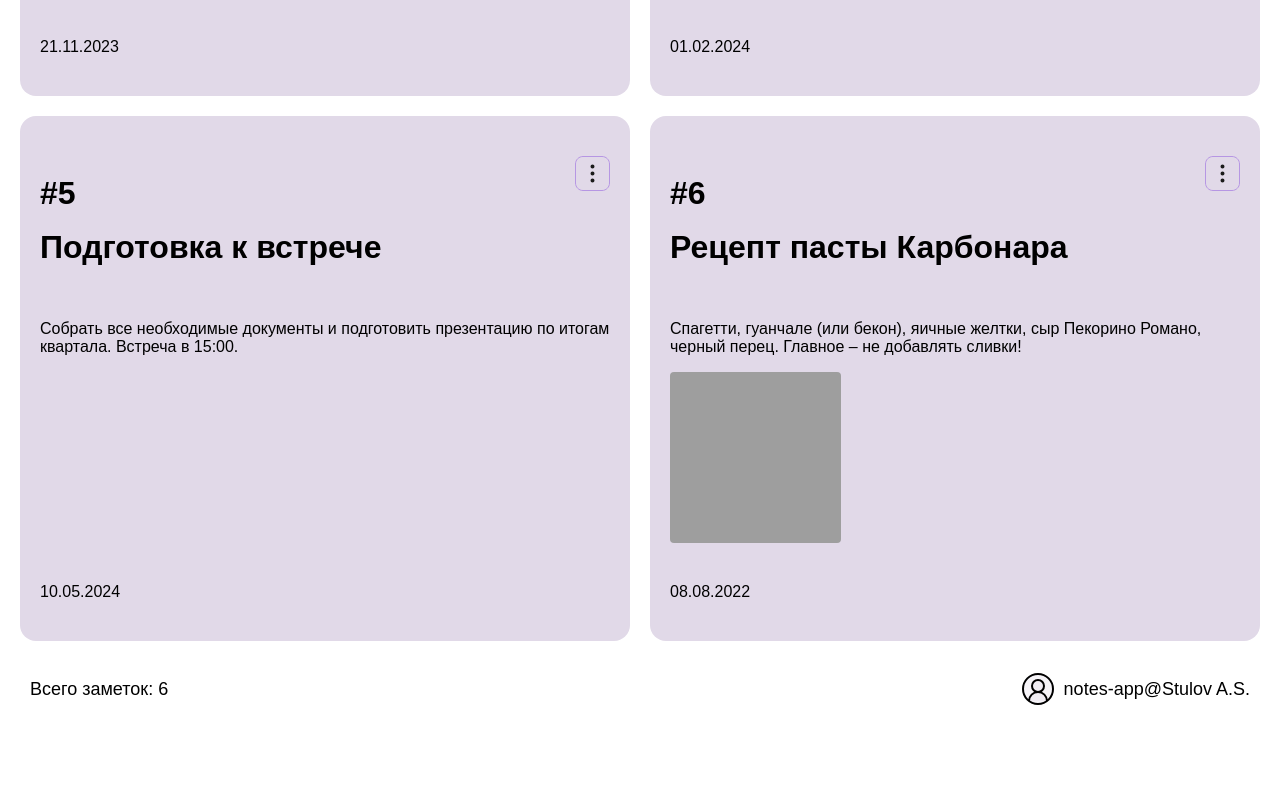
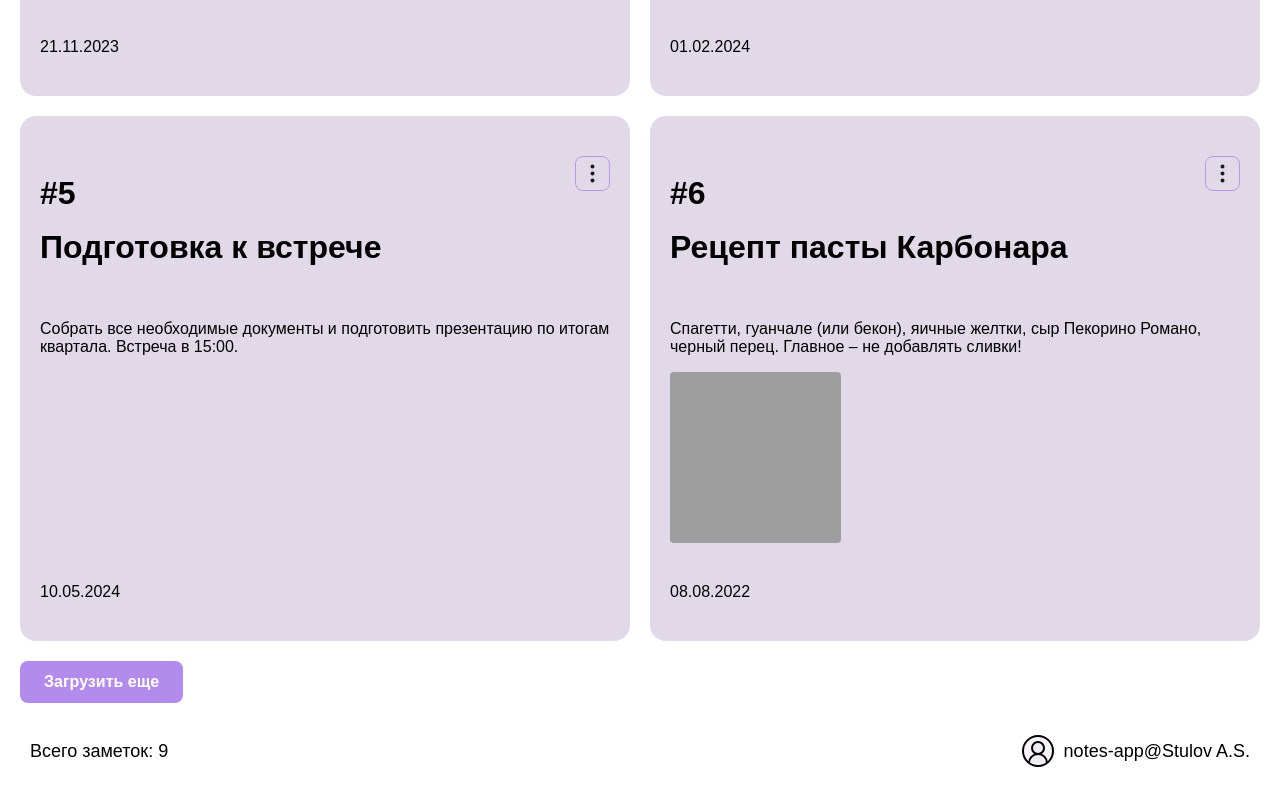
Before and after one commit to okawar/labmediaNotesWithNoAi, a Vue app: page / in a window 1280 px wide. Shown: the part 1184-1983 px from the top of the page. Before the commit the page ends 1921 px from the top, so only its background shows below. Built offline with nearby package versions, Linux system fonts and the light colour scheme; grey boxes are pictures that could not be loaded; a web font is replaced by a local one.

Commit message:
Реализована пагинация

```diff
--- a/src/App.vue
+++ b/src/App.vue
@@ -4,7 +4,7 @@ import Header from './components/Header.vue';
 import ListNotes from './components/ListNotes.vue';
 import Footer from './components/Footer.vue';
 import DeleteModal from './components/DeleteModal.vue';
-import AddModal from './components/addModal.vue';
+import AddModal from './components/AddModal.vue';
 import EditModal from './components/EditModal.vue';
 
 
@@ -50,6 +50,24 @@ const notes = ref<Note[]>([
 		content: 'Спагетти, гуанчале (или бекон), яичные желтки, сыр Пекорино Романо, черный перец. Главное – не добавлять сливки!',
 		imgSrc: 'https://fastly.picsum.photos/id/1080/70/70.jpg?hmac=nSGrGf_Gc-wdg_20a3sAnN0Z9iTBp2yrj2_iL-d2EL4',
 		created_at: '08.08.2022',
+	},
+	{
+		number: 7,
+		title: 'Изучение нового фреймворка',
+		content: 'Начать изучение Vue 3 с Composition API. Пройти официальную документацию и сделать пару тестовых проектов.',
+		created_at: '12.01.2024',
+	},
+	{
+		number: 8,
+		title: 'План тренировок',
+		content: 'Понедельник - грудь, трицепс. Среда - спина, бицепс. Пятница - ноги, плечи. Не забывать про кардио.',
+		created_at: '18.03.2024',
+	},
+	{
+		number: 9,
+		title: 'Книги к прочтению',
+		content: '"Чистый код" - Роберт Мартин, "Паттерны проектирования" - Эрих Гамма и др.',
+		created_at: '05.04.2024',
 	}
 
 ]);
@@ -57,7 +75,17 @@ const notes = ref<Note[]>([
 const modalDeleteVisible = ref(false);
 const modalAddVisible = ref(false);
 const modalEditVisible = ref(false);
+const countNotes = computed(() => notes.value.length);
+const noteToDelete = ref<number | null>(null);
+const noteToEdit = ref<Note | null>(null);
+const visibleNotesCount = ref(6);
+const displayedNotes = computed(() => {
+	return notes.value.slice(0, visibleNotesCount.value);
+})
 
+function loadMoreNotes() {
+	visibleNotesCount.value += 6;
+}
 
 function handleClickDelete(noteNumber: number) {
 	noteToDelete.value = noteNumber;
@@ -85,9 +113,6 @@ function handleCloseEditModal() {
 	modalEditVisible.value = false;
 }
 
-
-const countNotes = computed(() => notes.value.length);
-
 function handleAddNote(newNote: {
 	title: string;
 	content?: string;
@@ -104,21 +129,17 @@ function handleAddNote(newNote: {
 		created_at: new Date().toLocaleDateString(),
 	};
 
-	notes.value = [...notes.value, newNoteObj ];
+	notes.value = [...notes.value, newNoteObj];
 
 	handleCloseAddModal();
 }
-
-const noteToDelete = ref<number | null>(null);
 
 function handleDeleteNote(noteNumber: number) {
 	notes.value = notes.value.filter(note => note.number !== noteNumber);
 	handleCloseModal();
 }
 
-const noteToEdit = ref<Note | null>(null);
-
-function handleEditNote(noteNumber: number, updatedData: { title?: string; content?: string;}) {
+function handleEditNote(noteNumber: number, updatedData: { title?: string; content?: string; }) {
 	const newNotes = notes.value.map(note => {
 		if (note.number === noteNumber) {
 			return { ...note, ...updatedData };
@@ -132,8 +153,14 @@ function handleEditNote(noteNumber: number, updatedData: { title?: string; conte
 <template>
 	<div class="container">
 		<Header />
-		<ListNotes @openDeleteModal="handleClickDelete" :notes="notes" @openEditModal="handleOpenEditModal" />
-		<Footer :count="countNotes"/>
+		<ListNotes @openDeleteModal="handleClickDelete" :notes="displayedNotes" @openEditModal="handleOpenEditModal"/>
+		<div class="load-more-container">
+			<button v-if="visibleNotesCount < notes.length" class="load-more-btn" @click="loadMoreNotes">
+				Загрузить еще
+			</button>
+		</div>
+
+		<Footer :count="countNotes" />
 		<div class="add-note">
 			<button class="add-note__btn" @click="handleOpenAddModal">
 				<svg width="102" height="102" viewBox="0 0 102 102" fill="none" xmlns="http://www.w3.org/2000/svg">
@@ -169,13 +196,32 @@ function handleEditNote(noteNumber: number, updatedData: { title?: string; conte
 
 			</button>
 		</div>
-		<DeleteModal :modalDeleteVisible="modalDeleteVisible" @closeDeleteModal="handleCloseModal" @deleteNote="handleDeleteNote" :noteToDelete="noteToDelete"/>
-		<AddModal :modalAddVisible="modalAddVisible" @closeAddModal="handleCloseAddModal" @addNote="handleAddNote"/>
-		<EditModal v-if="noteToEdit" :modalEditVisible="modalEditVisible" @closeEditModal="handleCloseEditModal" @editNote="handleEditNote" :note="noteToEdit" />
+		<DeleteModal :modalDeleteVisible="modalDeleteVisible" @closeDeleteModal="handleCloseModal"
+			@deleteNote="handleDeleteNote" :noteToDelete="noteToDelete" />
+		<AddModal :modalAddVisible="modalAddVisible" @closeAddModal="handleCloseAddModal" @addNote="handleAddNote" />
+		<EditModal v-if="noteToEdit" :modalEditVisible="modalEditVisible" @closeEditModal="handleCloseEditModal"
+			@editNote="handleEditNote" :note="noteToEdit" />
 	</div>
 </template>
 
 <style scoped>
+.load-more-container {
+	display: flex;
+	justify-content: flex-start;
+}
+
+.load-more-btn {
+	margin-top: var(--spacing-m);
+	padding: 12px 24px;
+	font-size: 16px;
+	font-weight: bold;
+	color: white;
+	background-color: var(--color-brand);
+	border: none;
+	border-radius: 8px;
+	cursor: pointer;
+}
+
 .add-note {
 	position: fixed;
 	bottom: 30px;
--- a/src/components/NoteCard.vue
+++ b/src/components/NoteCard.vue
@@ -1,6 +1,5 @@
 <script setup lang="ts">
 import type { Note } from '../types/notes';
-import { ref } from 'vue';
 
 defineProps<{
     note: Note;
@@ -77,7 +76,7 @@ const emit = defineEmits(['toggle-menu', 'openDeleteModal', 'openEditModal']);
             </div>
 
             <div v-if="viewMode==='list'" class="note-actions note-actions--list">
-                <button>
+                <button @click="$emit('openEditModal', note)">
                     <!-- Иконка редактирования -->
                     <svg width="34" height="34" viewBox="0 0 34 34" fill="none" xmlns="http://www.w3.org/2000/svg">
                         <path
@@ -85,7 +84,7 @@ const emit = defineEmits(['toggle-menu', 'openDeleteModal', 'openEditModal']);
                             stroke="#1B1B1B" stroke-width="2" stroke-linecap="round" stroke-linejoin="round" />
                     </svg>
                 </button>
-                <button @click="$emit('openDeleteModal')">
+                <button @click="$emit('openDeleteModal', note.number)">
                     <!-- Иконка удаления -->
                     <svg width="34" height="34" viewBox="0 0 34 34" fill="none" xmlns="http://www.w3.org/2000/svg">
                         <path
```
Lines whose indentation alone changed are shown as unchanged.
